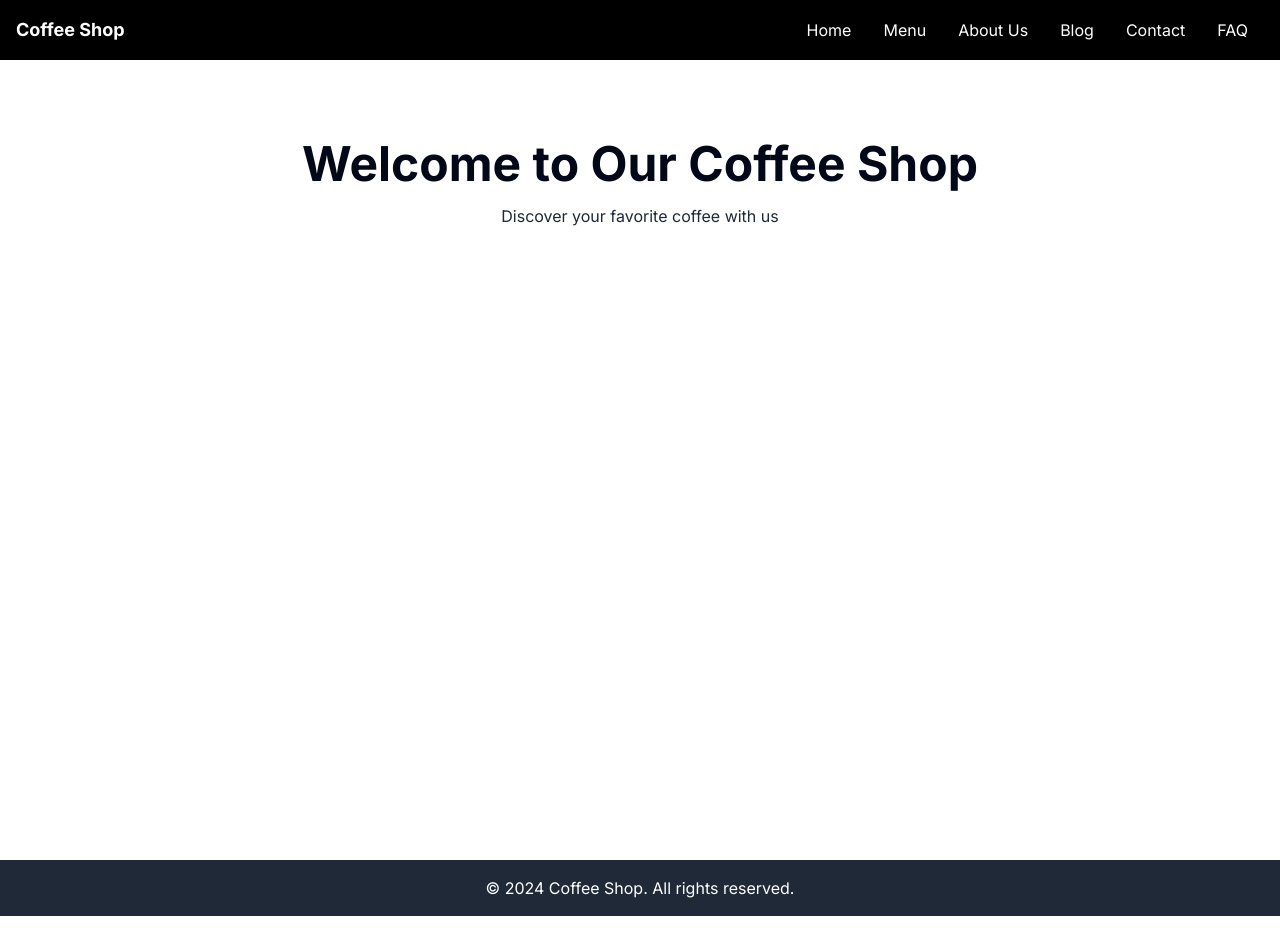
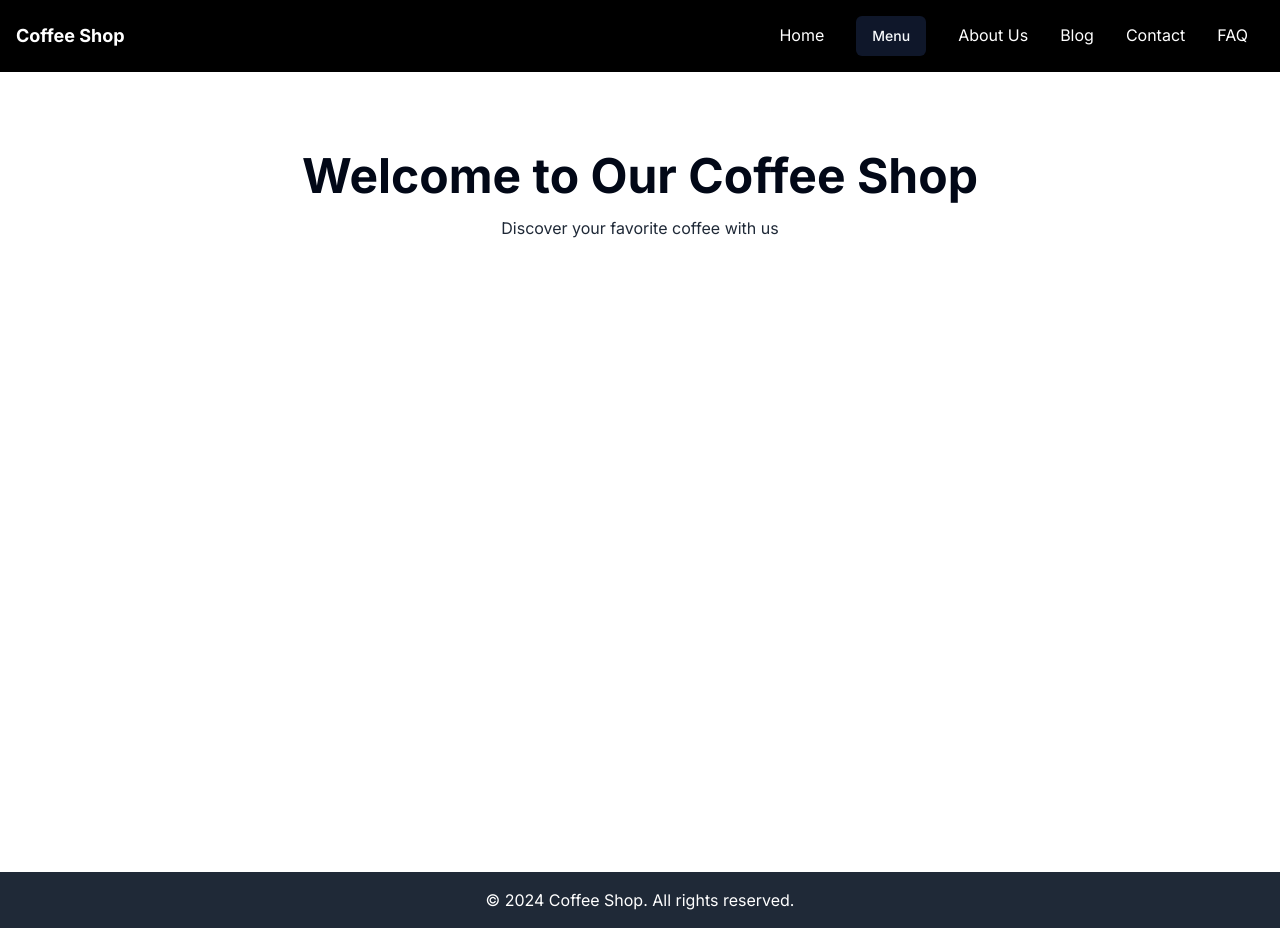
Before and after one commit to N1kos9/coffe-shop, a Next.js app: page / in a window 1280 px wide. Built offline with nearby package versions, Linux system fonts and the light colour scheme.

Commit message:
button added

```diff
--- a/app/components/Navbar.tsx
+++ b/app/components/Navbar.tsx
@@ -1,7 +1,7 @@
 // components/Navbar.js
 
 import Link from "next/link";
-
+import { Button } from "@/components/ui/button";
 export default function Navbar() {
   return (
     <nav className="flex justify-between items-center p-4 bg-black text-white">
@@ -11,7 +11,7 @@ export default function Navbar() {
           Home
         </Link>
         <Link href="/menu" className="px-4 hover:text-gray-300">
-          Menu
+          <Button>Menu</Button>
         </Link>
         <Link href="/about" className="px-4 hover:text-gray-300">
           About Us
```
